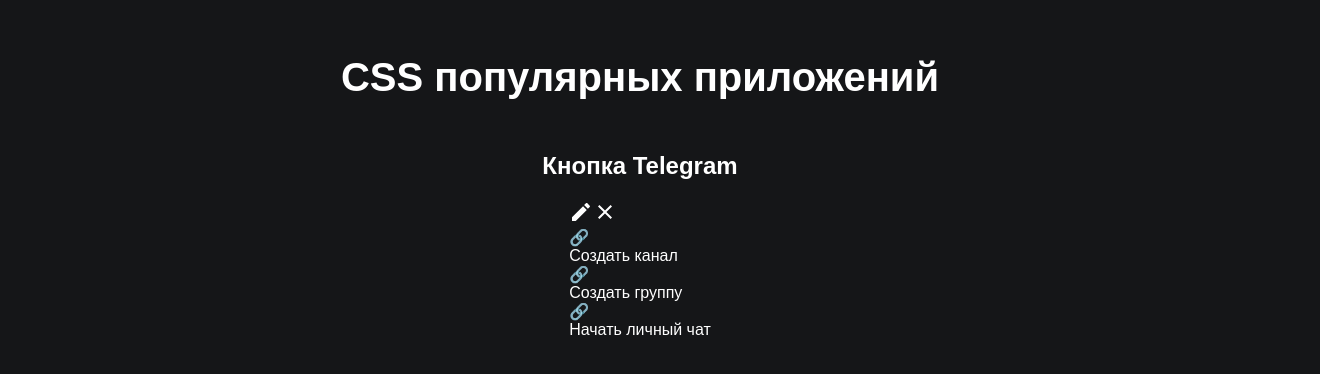
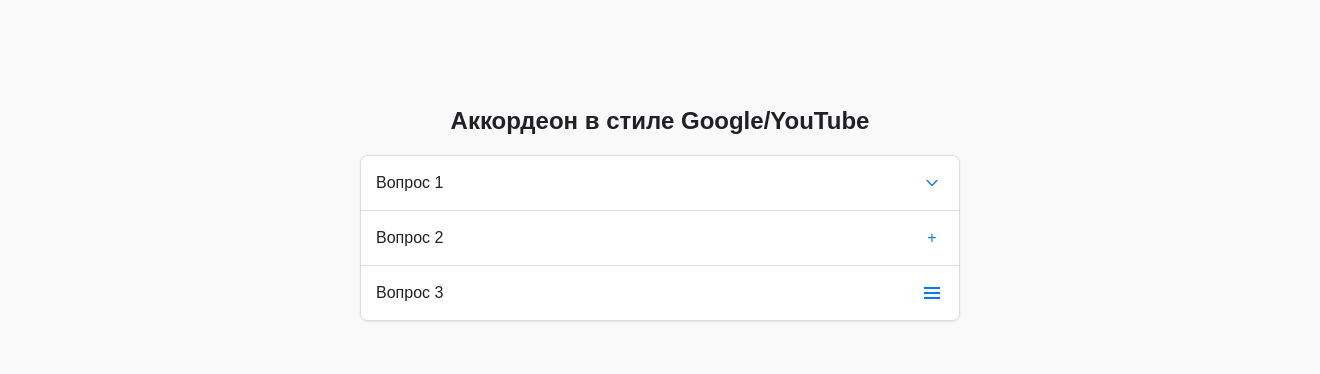
Before and after one commit to AleksandrKondakov/react-youtube-accordion, a React (Create React App) app: page / in a window 1280 px wide. Shown: the part 216-590 px from the top of the page, 1320 px wide, since content can reach past the window. Built offline with nearby package versions, Linux system fonts and the light colour scheme.

Commit message:
Initial commit

```diff
--- a/src/App.jsx
+++ b/src/App.jsx
@@ -1,88 +1,82 @@
-import React, { useState, useCallback, useEffect } from 'react';
+import React, { useState, useEffect, useRef } from 'react';
 import styles from './App.module.scss';
 
-function App() {
-    const [telegramButton, settelegramButton] = useState(false);
-    const [isHovering, setIsHovering] = useState(false);
+const App = () => {
+    console.log('aaa');
+    const [activeIndex, setActiveIndex] = useState(null);
+    const contentRefs = useRef([]);
 
-    const handleMouseEnter = useCallback(() => setIsHovering(true), []);
-    const handleMouseLeave = useCallback(() => setIsHovering(false), []);
+    const handleClick = (index) => {
+        setActiveIndex(activeIndex === index ? null : index);
+    };
 
     useEffect(() => {
-        if (!isHovering) {
-            settelegramButton(false);
+        if (activeIndex !== null) {
+            const contentElement = contentRefs.current[activeIndex];
+            contentElement.style.maxHeight = contentElement.scrollHeight + 'px';
         }
-    }, [isHovering]);
 
-    const handleClickOutside = useCallback(() => settelegramButton(false), []);
-    const handleClickInside = useCallback((e) => e.stopPropagation(), []);
+        contentRefs.current.forEach((ref, index) => {
+            if (index !== activeIndex && ref) {
+                ref.style.maxHeight = null;
+            }
+        });
+    }, [activeIndex]);
 
-    const createRipple = (event) => {
-        const block = event.currentTarget;
-        const circle = document.createElement('span');
-        const rect = block.getBoundingClientRect();
-        const size = Math.max(rect.width, rect.height);
-
-        circle.style.width = circle.style.height = `${size}px`;
-        circle.style.left = `${event.clientX - rect.left - size / 2}px`;
-        circle.style.top = `${event.clientY - rect.top - size / 2}px`;
-        circle.className = styles.ripple;
-
-        block.appendChild(circle);
-
-        circle.addEventListener('animationend', () => {
-            circle.remove();
-        });
-    };
+    const accordionData = [
+        {
+            question: 'Вопрос 1',
+            answer: 'Ответ на вопрос 1. Здесь может быть много текста, который будет скрыт и показан при нажатии на заголовок.',
+            icon: 'svg'
+        },
+        {
+            question: 'Вопрос 2',
+            answer: 'Ответ на вопрос 2. Еще больше текста, который можно скрыть или показать.',
+            icon: 'plus'
+        },
+        {
+            question: 'Вопрос 3',
+            answer: 'Ответ на вопрос 3. И еще один блок с текстом.',
+            icon: 'burger'
+        }
+    ];
 
     return (
         <div className={styles.content}>
-            <h1>CSS популярных приложений</h1>
-            <h2>Кнопка Telegram</h2>
-            <div className={styles.telegramButton}>
-                <div className={`${styles['list-container']} ${telegramButton ? styles.active : ''}`}>
-                    <div
-                        className={styles.settingsButton}
-                        onClick={(event) => {
-                            settelegramButton(!telegramButton);
-                            createRipple(event);
-                        }}
-                    >
-                        <svg className={styles.iconPencil} xmlns="http://www.w3.org/2000/svg"
-                            xmlnsXlink="http://www.w3.org/1999/xlink" version="1.1" id="mdi-pencil" width="24" height="24"
-                            viewBox="0 0 24 24">
-                            <path
-                                d="M20.71,7.04C21.1,6.65 21.1,6 20.71,5.63L18.37,3.29C18,2.9 17.35,2.9 16.96,3.29L15.12,5.12L18.87,8.87M3,17.25V21H6.75L17.81,9.93L14.06,6.18L3,17.25Z"
-                                fill='#FFFFFF' />
-                        </svg>
-                        <svg className={styles.iconClose} xmlns="http://www.w3.org/2000/svg"
-                            xmlnsXlink="http://www.w3.org/1999/xlink" version="1.1" id="mdi-close" width="24" height="24"
-                            viewBox="0 0 24 24">
-                            <path
-                                d="M19,6.41L17.59,5L12,10.59L6.41,5L5,6.41L10.59,12L5,17.59L6.41,19L12,13.41L17.59,19L19,17.59L13.41,12L19,6.41Z"
-                                fill='#FFFFFF' />
-                        </svg>
-                    </div>
-                    <div className={styles.settingsModal} onMouseEnter={handleMouseEnter} onMouseLeave={handleMouseLeave} onClick={handleClickOutside}>
-                        <div className={styles.other} onClick={handleClickInside}>
-                            <div className={styles.block}>
-                                <div className={styles.icon}>🔗</div>
-                                <div className={styles.title}>Создать канал</div>
-                            </div>
-                            <div className={styles.block}>
-                                <div className={styles.icon}>🔗</div>
-                                <div className={styles.title}>Создать группу</div>
-                            </div>
-                            <div className={styles.block}>
-                                <div className={styles.icon}>🔗</div>
-                                <div className={styles.title}>Начать личный чат</div>
-                            </div>
+            <h2>Аккордеон в стиле Google/YouTube</h2>
+            <div className={styles.accordion}>
+                {accordionData.map((item, index) => (
+                    <div key={index} className={`${styles.accordionItem} ${activeIndex === index ? styles.active : ''}`}>
+                        <div className={styles.accordionHeader} onClick={() => handleClick(index)}>
+                            <span>{item.question}</span>
+                            <span className={styles.icon}>
+                                {item.icon === 'svg' && (
+                                    <svg viewBox="0 0 24 25" fill="none" xmlns="http://www.w3.org/2000/svg">
+                                        <path transform="rotate(90 12 12.5)" fillRule="evenodd" clipRule="evenodd"
+                                            d="M8.96967 18.0303C8.67678 17.7374 8.67678 17.2626 8.96967 16.9697L13.4393 12.5L8.96967 8.03033C8.67678 7.73744 8.67678 7.26256 8.96967 6.96967C9.26256 6.67678 9.73744 6.67678 10.0303 6.96967L15.0303 11.9697C15.171 12.1103 15.25 12.3011 15.25 12.5C15.25 12.6989 15.171 12.8897 15.0303 13.0303L10.0303 18.0303C9.73744 18.3232 9.26256 18.3232 8.96967 18.0303Z" />
+                                    </svg>
+                                )}
+                                {item.icon === 'plus' && '+'}
+                                {item.icon === 'burger' && (
+                                    <span className={styles.iconBURGER}>
+                                        <span className={styles.line}></span>
+                                        <span className={styles.line}></span>
+                                        <span className={styles.line}></span>
+                                    </span>
+                                )}
+                            </span>
+                        </div>
+                        <div
+                            ref={el => contentRefs.current[index] = el}
+                            className={styles.accordionContent}
+                        >
+                            <p>{item.answer}</p>
                         </div>
                     </div>
-                </div>
+                ))}
             </div>
         </div>
     );
-}
+};
 
 export default App;
--- a/src/App.module.scss
+++ b/src/App.module.scss
@@ -1,202 +1,123 @@
-@keyframes ripple-animation {
-    to {
-        transform: scale(4);
-        opacity: 0;
-    }
-}
-
 body {
+    font-family: Arial, sans-serif;
+    background-color: #f9f9f9;
+    margin: 0;
+    padding: 20px;
     display: flex;
-    flex-direction: column;
+    justify-content: center;
     align-items: center;
-    justify-content: center;
-    background: #151618;
-    font-family: "Arial", sans-serif;
+    height: 100vh;
     width: 100vw;
-    height: 100vh;
-    color: white;
-    margin: 0;
-    padding: 0;
-    overflow: hidden;
 }
 
 .content {
-    display: flex;
-    align-items: center;
-    justify-content: center;
-    flex-direction: column;
-    width: 100vw;
-    height: 100vh;
+    max-width: 600px;
+    width: 100%;
 
-    h1 {
+    h2 {
         text-align: center;
-        margin-bottom: 2rem;
-        font-size: 2.5rem;
-        color: white;
+        color: #202124;
+        margin-bottom: 20px;
+        font-size: 24px;
     }
 
-    .telegramNavbar {
+    .accordion {
+        border: 1px solid #ddd;
+        border-radius: 8px;
+        overflow: hidden;
+        background-color: #fff;
+        box-shadow: 0 1px 2px rgba(0, 0, 0, 0.1);
+    }
+
+    .accordionItem {
+        border-bottom: 1px solid #ddd;
+
+        &:last-child {
+            border-bottom: none;
+        }
+    }
+
+    .accordionHeader {
         display: flex;
-        z-index: 10;
+        justify-content: space-between;
+        align-items: center;
+        padding: 15px;
+        font-size: 16px;
+        font-weight: 500;
+        color: #202124;
+        cursor: pointer;
+        background-color: #fff;
+        transition: background-color 0.3s ease;
 
-        .listContainer {
-            position: relative;
-            margin-bottom: 65vh;
+        &:hover {
+            background-color: #f1f3f4;
+        }
 
-            &.active {
-                .settingsModal {
-                    opacity: 1;
-                    visibility: visible;
-                    transform: scale(1);
-                }
+        .icon {
+            width: 24px;
+            height: 24px;
+            display: flex;
+            align-items: center;
+            justify-content: center;
+            color: #007BFF;
+
+            svg {
+                width: 100%;
+                height: 100%;
+                fill: #007BFF;
             }
 
-            .settingsButton {
+            .iconBURGER {
                 display: flex;
                 flex-direction: column;
-                position: relative;
-                height: 44px;
-                width: 44px;
-                border-radius: 50%;
-                z-index: 2;
-                cursor: pointer;
-                justify-content: center;
-                align-items: center;
-                overflow: hidden;
-
-                &:hover {
-                    background-color: rgba(255, 255, 255, 0.05);
-                }
+                justify-content: space-between;
+                width: 16px;
+                height: 12px;
 
                 .line {
-                    display: flex;
-                    width: 50%;
-                    height: 2.5px;
-                    background-color: rgba(255, 255, 255, 0.65);
-                    border-radius: 5px;
-                    transition-duration: 0.4s;
-                    margin: 3px 0;
-
-                    &:nth-child(2) {
-                        margin: 0;
-                    }
-                }
-            }
-
-            .settingsModal {
-                display: flex;
-                padding: 80px;
-                position: absolute;
-                top: -20px;
-                left: -80px;
-                z-index: 3;
-                opacity: 0;
-                visibility: hidden;
-                transform: scale(0.8);
-                transform-origin: top left;
-                transition: opacity 0.2s ease-in-out, transform 0.2s ease-in-out, visibility 0.2s ease-in-out;
-
-                .other {
-                    display: flex;
-                    flex-direction: column;
-                    justify-content: space-between;
-                    background: rgba(40, 40, 40, 0.9);
-                    border-radius: 10px;
-                    z-index: 5;
-                    box-shadow: 0 0 2px 7px rgba(0, 0, 0, 0.025);
-                    padding: 5px 0;
-
-                    .separator {
-                        display: flex;
-                        position: relative;
-                        align-items: center;
-                        height: 1px;
-                        width: 100%;
-                        background: rgba(17, 17, 17, 0.7);
-                        box-shadow: 0 2px 4px rgba(0, 0, 0, 0.1);
-                        margin: 5px 0;
-                    }
-
-                    .block {
-                        display: flex;
-                        position: relative;
-                        align-items: center;
-                        padding: 2.5px 0;
-                        cursor: pointer;
-                        overflow: hidden;
-                        border-radius: 5px;
-                        transition: transform 0.3s ease;
-                        margin: 0 5px;
-
-                        img {
-                            display: flex;
-                            margin-left: 4px;
-                            width: 28px;
-                            height: 28px;
-                            border-radius: 50%;
-                            border: #8474e1 2px solid;
-                        }
-
-                        .icon {
-                            display: flex;
-                            align-items: center;
-                            margin-left: 4px;
-                            justify-content: center;
-                            width: 28px;
-                            height: 28px;
-                        }
-
-                        .title {
-                            font-weight: 700;
-                            font-size: 14px;
-                            color: #ffffff;
-                            margin-left: 15px;
-                            white-space: nowrap;
-                            margin-right: 10px;
-                        }
-
-                        .arrow {
-                            display: flex;
-                            margin-left: auto;
-                            margin-right: 3px;
-
-                            svg {
-                                width: 25px;
-                                fill: rgba(255, 255, 255, 0.3);
-                            }
-                        }
-
-                        &:active {
-                            transform: scale(0.95);
-                        }
-
-                        &:hover {
-                            background: rgba(65, 65, 65, 0.35);
-                        }
-                    }
+                    width: 100%;
+                    height: 2px;
+                    background-color: #007BFF;
+                    transition: transform 0.3s ease, opacity 0.3s ease;
                 }
             }
         }
     }
 
-    .editor {
-        display: flex;
-        justify-content: center;
-        position: absolute;
-        bottom: 40px;
-        left: 0;
-        right: 0;
-        font-weight: 500;
-        font-size: 14px;
+    .accordionItem.active {
+        .iconSVG {
+            transform: rotate(180deg);
+        }
+
+        .iconPLUS {
+            transform: rotate(45deg);
+        }
+
+        .icon .iconBURGER {
+            .line:nth-child(1) {
+                transform: translateY(5px) rotate(45deg);
+            }
+
+            .line:nth-child(2) {
+                opacity: 0;
+            }
+
+            .line:nth-child(3) {
+                transform: translateY(-5px) rotate(-45deg);
+            }
+        }
+    }
+
+    .accordionContent {
+        padding: 0 15px;
+        max-height: 0;
+        overflow: hidden;
+        transition: max-height 0.3s ease, padding 0.3s ease;
+
+        p {
+            margin: 15px 0;
+            color: #5f6368;
+            line-height: 1.6;
+        }
     }
 }
-
-.ripple {
-    position: absolute;
-    border-radius: 50%;
-    background: rgba(255, 255, 255, 0.1);
-    transform: scale(0);
-    animation: ripple-animation 0.6s linear;
-    pointer-events: none;
-    z-index: 3;
-}
```
Also changed, not shown: 1 other file (tests, documents, lock files or other folders).
